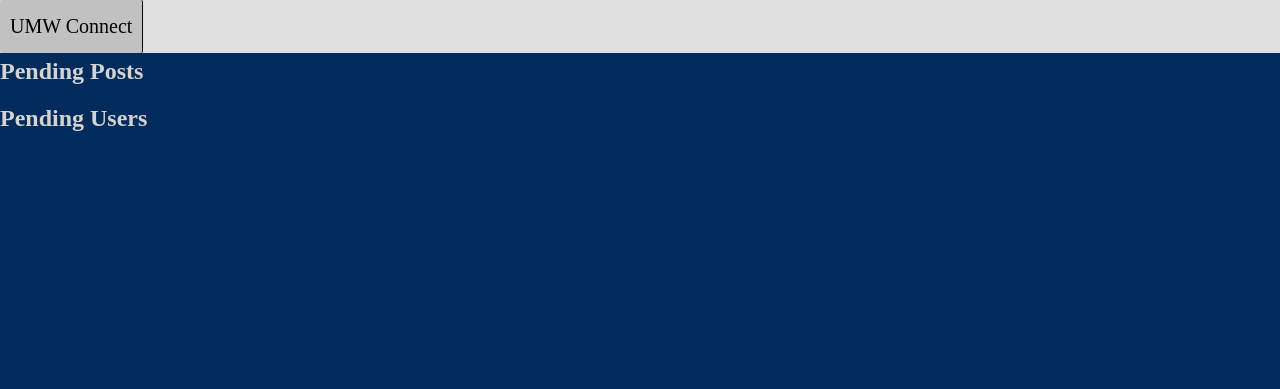
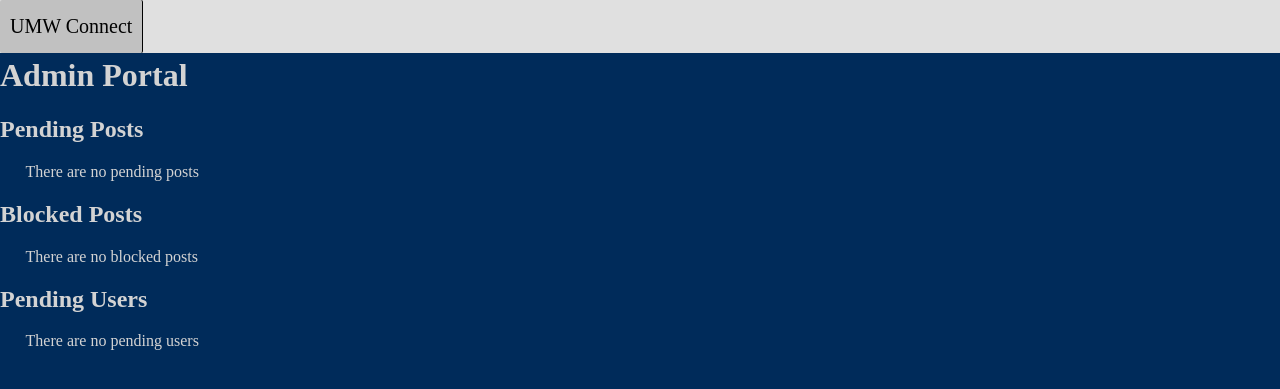
Before and after one commit to jthomas-25/cpsc-430-outreach, a Django app: page /admin_portal/ in a window 1280 px wide. Shown: the top 389 px of the page. Run offline with Django 3.2, Linux system fonts and the light colour scheme; data that the repository does not hold is empty.

Commit message:
Modified admin portal to include blocked posts. Removed pending and blocked posts from all post results. Formatting.

```diff
--- a/outreach/outreach_project/home/static/home/default_list.css
+++ b/outreach/outreach_project/home/static/home/default_list.css
@@ -16,6 +16,10 @@
 .list_items:last-child {
     border-bottom: none;
 }
+.list_items:first-child {
+    border-bottom: 1px solid white;
+}
+
 .list_items:hover {
     background-color: #2d5b8b;
 }
--- a/outreach/outreach_project/home/static/home/header.css
+++ b/outreach/outreach_project/home/static/home/header.css
@@ -9,7 +9,8 @@
     background-color: #e0e0e0;
     padding: 0;
     margin: 0;
-    margin-bottom: 3%;
+    margin-bottom: 5%;
+
     width: 100%;
     height: 53px;
     text-align:center;
--- a/outreach/outreach_project/home/templates/home/admin_portal_view.html
+++ b/outreach/outreach_project/home/templates/home/admin_portal_view.html
@@ -6,9 +6,11 @@
 </head>
 <body class="body">
 {% include "header.html" %}
+<br><br>
     <h1>Admin Portal</h1>
 
     <h2>Pending Posts</h2>
+    {% if posts %}
         <ul class="list">
             {% for post in posts %}
                 <li class="list_items">
@@ -24,8 +26,33 @@
                 </li>
             {% endfor %}
         </ul>
+    {% else %}
+    <p style="padding-left: 2%;">There are no pending posts</p>
+    {% endif %}
+
+<h2>Blocked Posts</h2>
+{% if blocked_posts %}
+    <ul class="list">
+        {% for post in blocked_posts %}
+            <li class="list_items">
+            <input id="expandable" class="toggle" type="checkbox">
+            <label for="expandable" class="lbl_toggle">{{post.title}}</label>
+
+            <div class="collapsable_content">
+                <a href="/posts/{{post.id}}/" class="button">View Post</a>
+                <p>Description</p>
+                <p>{{post.description}}</p>
+
+        </div>
+            </li>
+        {% endfor %}
+    </ul>
+{% else %}
+<p style="padding-left: 2%;">There are no blocked posts</p>
+{% endif %}
 
     <h2>Pending Users</h2>
+{% if users %}
     <ul class="list">
         {% for user in users %}
         <li class = "list_items">
@@ -39,6 +66,9 @@
         </li>
         {% endfor %}
     </ul>
+{% else %}
+    <p style="margin-left: 2%;">There are no pending users</p>
+{% endif %}
 </body>
 
 <script type="text/javascript">
--- a/outreach/outreach_project/home/views.py
+++ b/outreach/outreach_project/home/views.py
@@ -21,6 +21,7 @@
 
 def admin_portal(request):
     posts = Post.objects.filter(status="pending")
+    blocked_posts= Post.objects.filter(status="blocked")
     users = CustomUser.objects.filter(is_pending=True)
-    context = {'posts':posts,'users':users}
+    context = {'posts':posts,'users':users,'blocked_posts':blocked_posts}
     return render(request,'admin_portal_view.html',context)
--- a/outreach/outreach_project/posts/templates/posts/post_detail.html
+++ b/outreach/outreach_project/posts/templates/posts/post_detail.html
@@ -42,6 +42,7 @@
             <h1>{{post_detail.title}}</h1>
             <p>Date posted: {{post_detail.date_posted_str}}</p>
             <p>End date: {{post_detail.end_date_str}}</p>
+            <p>Job Type: {{post_detail.job_type}}</p>
             <h2>Description:</h2>
             <p>{{post_detail.description}}</p>
         </div>
--- a/outreach/outreach_project/posts/templates/posts/post_edit_form.html
+++ b/outreach/outreach_project/posts/templates/posts/post_edit_form.html
@@ -6,6 +6,7 @@
     <body>
 
         {% include "header.html" %}
+        <br><br>
         <h1 class="form_title">Edit Post</h1>
         {% if form.errors %}
             {{form.errors}}
--- a/outreach/outreach_project/posts/views.py
+++ b/outreach/outreach_project/posts/views.py
@@ -23,7 +23,7 @@
 @login_required
 def post_list(request):
     posts = Post.objects.all()
-    posts = posts.exclude(status="pending")
+    posts = posts.filter(status="active")
     for post in posts:
         post.date_posted_str = post.get_date_str(post.date_posted)
     user = CustomUser.objects.get(id=request.session.get('user_id'))
@@ -153,7 +153,7 @@
         results = Post.objects.all()
         if sort_date != "none":
             results = results.filter(date_posted__gte=date_range)
-        results = results.exclude(status="pending")
+        results = results.filter(status="active")
         context['results'] = results
         if len(context['results']) == 0:
             context['results']="no_results"
@@ -184,7 +184,7 @@
     if sort_date != "none":
         context['results'] = results.filter(date_posted__gte=date_range)
 
-    context['results'] = context['results'].exclude(status="pending")
+    context['results'] = context['results'].filter(status="active")
     if len(context['results']) == 0:
         context['results']="no_results"
 
```
Lines whose indentation alone changed are shown as unchanged.
